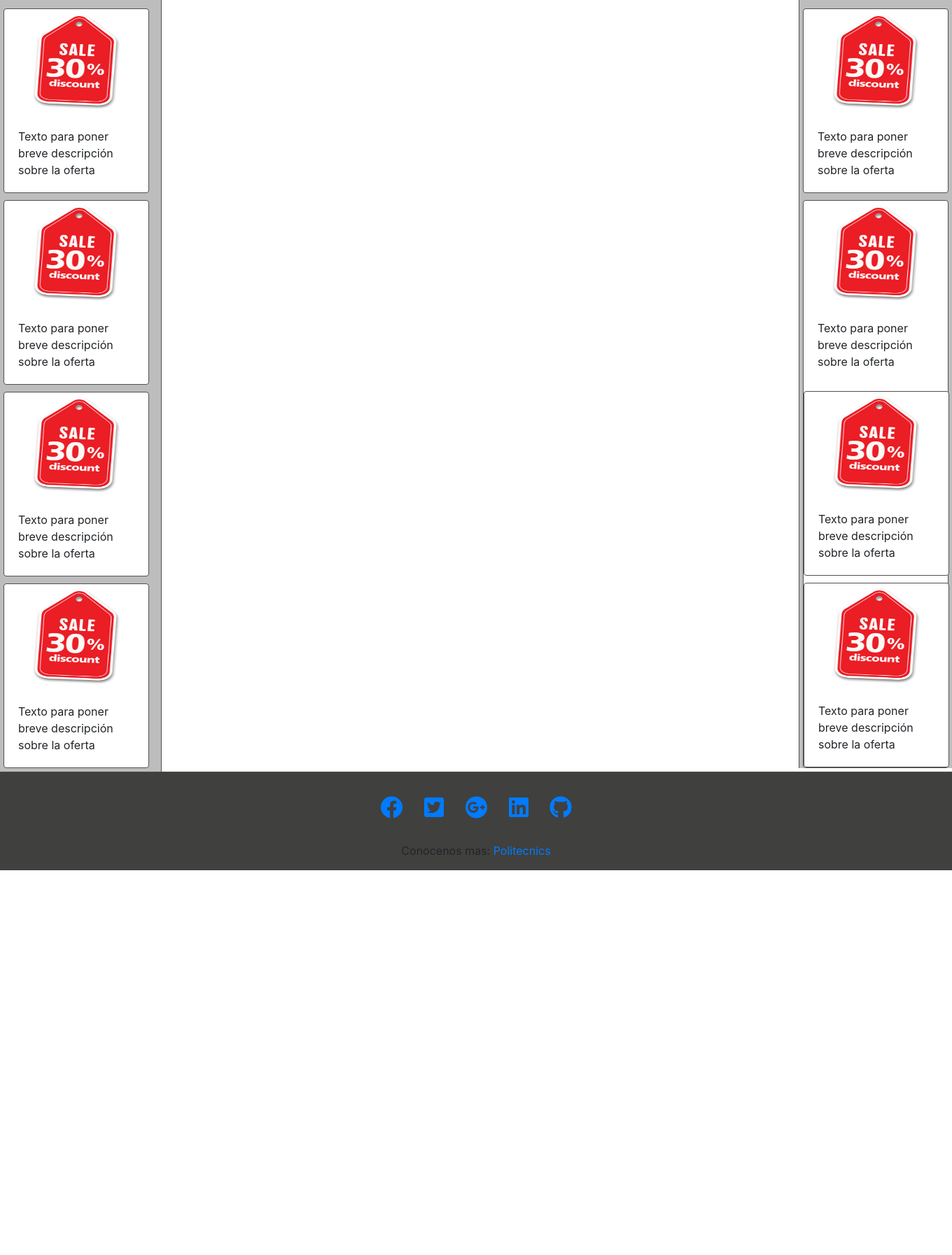
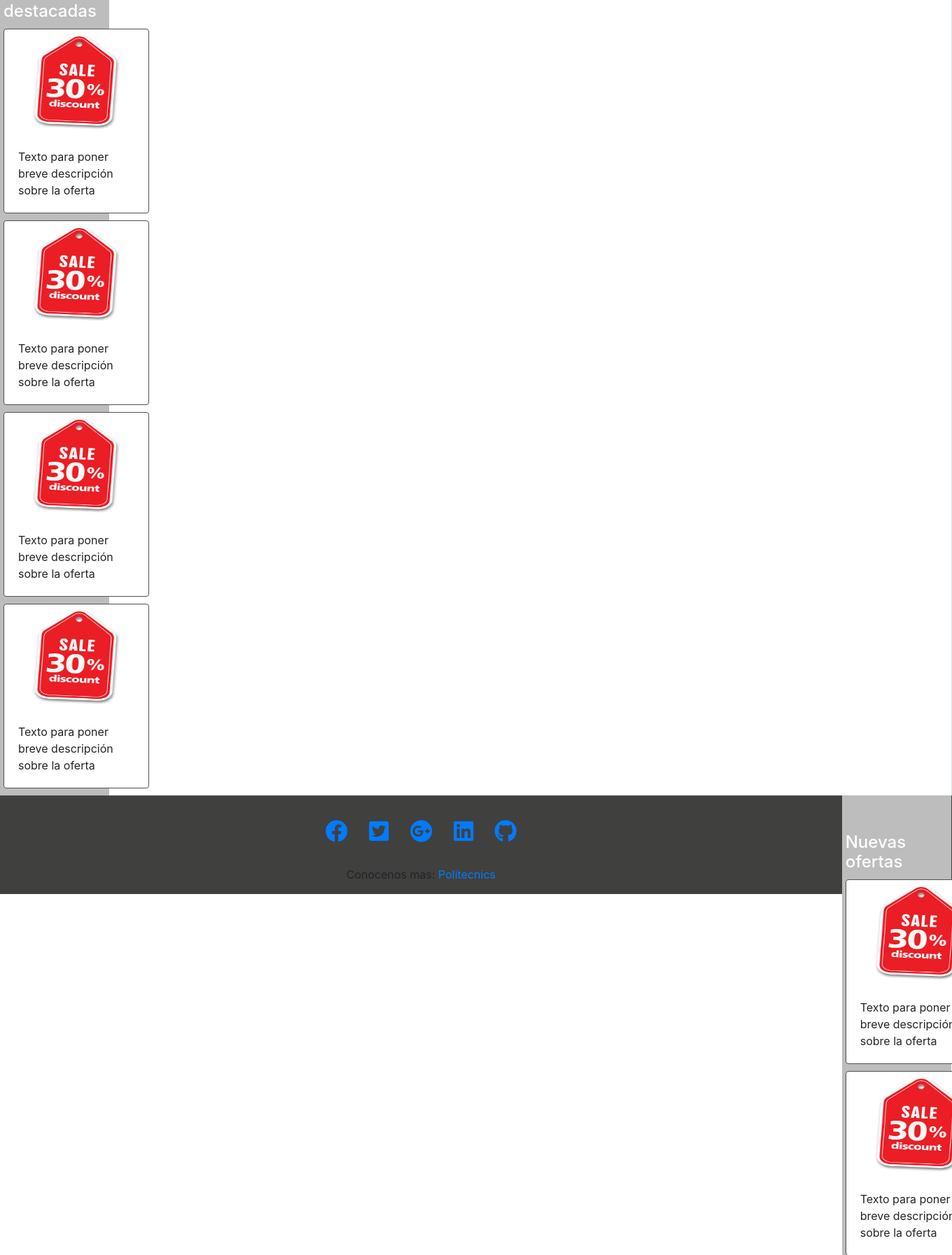
Before and after one commit to ericfernandez37/Projecte.github.io, a PHP site: page /landingpage.html in a window 1360 px wide; the page is wider, and only the part inside the window is pictured. Shown: the part 80-1874 px from the top of that part at 70% size. Before the commit the page ends 1324 px from the top of that part, so only its background shows below. Run offline with PHP 8.4, Linux system fonts and the light colour scheme.

Commit message:
cambios en la landing page sin finalizar

```diff
--- a/css/csslanding.css
+++ b/css/csslanding.css
@@ -1,8 +1,10 @@
-#sidebar-container{
-    min-height: 100vh;
+#sidebar-izquierdo{
+    height: 100%;
     background-color: #BDBDBD;
     padding-top: 53px;
     border-color: #505050 !important;
+    width: 11.5%;
+    padding-bottom: 5px;
 }
 
 #Ofertas1{
@@ -19,14 +21,23 @@
     margin: 5px;
 }
 
+#menu2{
+    margin: 5px;
+}
+
 #cardoferta{
     margin-top: 10px;
     border-color:  #505050 !important;
 }
 
-#newofer{
+#sidebar-derecho{
+    height: 100%;
+    background-color: #BDBDBD;
+    padding-top: 53px;
+    border-color: #505050 !important;
+    width: 11.5%;
+    padding-bottom: 5px;
     float: right;
-    position: fixed;
     top: 0;
     right: 0;
 }
--- a/landingpage.html
+++ b/landingpage.html
@@ -49,13 +49,16 @@
         </ul>
 
       </div>
+
     </nav>
 
 
 
-    <div class="d-flex">
+
 
     <div id="sidebar-container" class="border-right">
+
+      <div id="sidebar-izquierdo">
 
         <div id="Ofertas1">
 
@@ -115,9 +118,14 @@
 
         </div>
 
-          <div class="" id="newofer">
+      </div>
 
-            <div id="sidebar-container" class="border-left">
+
+
+
+
+
+        <div id="sidebar-derecho">
 
           <div id="Ofertas2">
 
@@ -125,7 +133,7 @@
 
           </div>
 
-              <div id="menu">
+          <div id="menu2">
 
             <div class="card border" style="width: 13rem;" id="cardoferta">
 
@@ -146,6 +154,8 @@
               <div class="card-body">
 
                 <p class="card-text">Texto para poner breve descripción sobre la oferta</p>
+
+              </div>
 
             </div>
 
@@ -177,15 +187,13 @@
 
         </div>
 
-            </div>
+
 
     </div>
 
-        </div>
 
-      </div>
 
-    </div>
+
 
 
 
```
Lines whose indentation alone changed are shown as unchanged.
